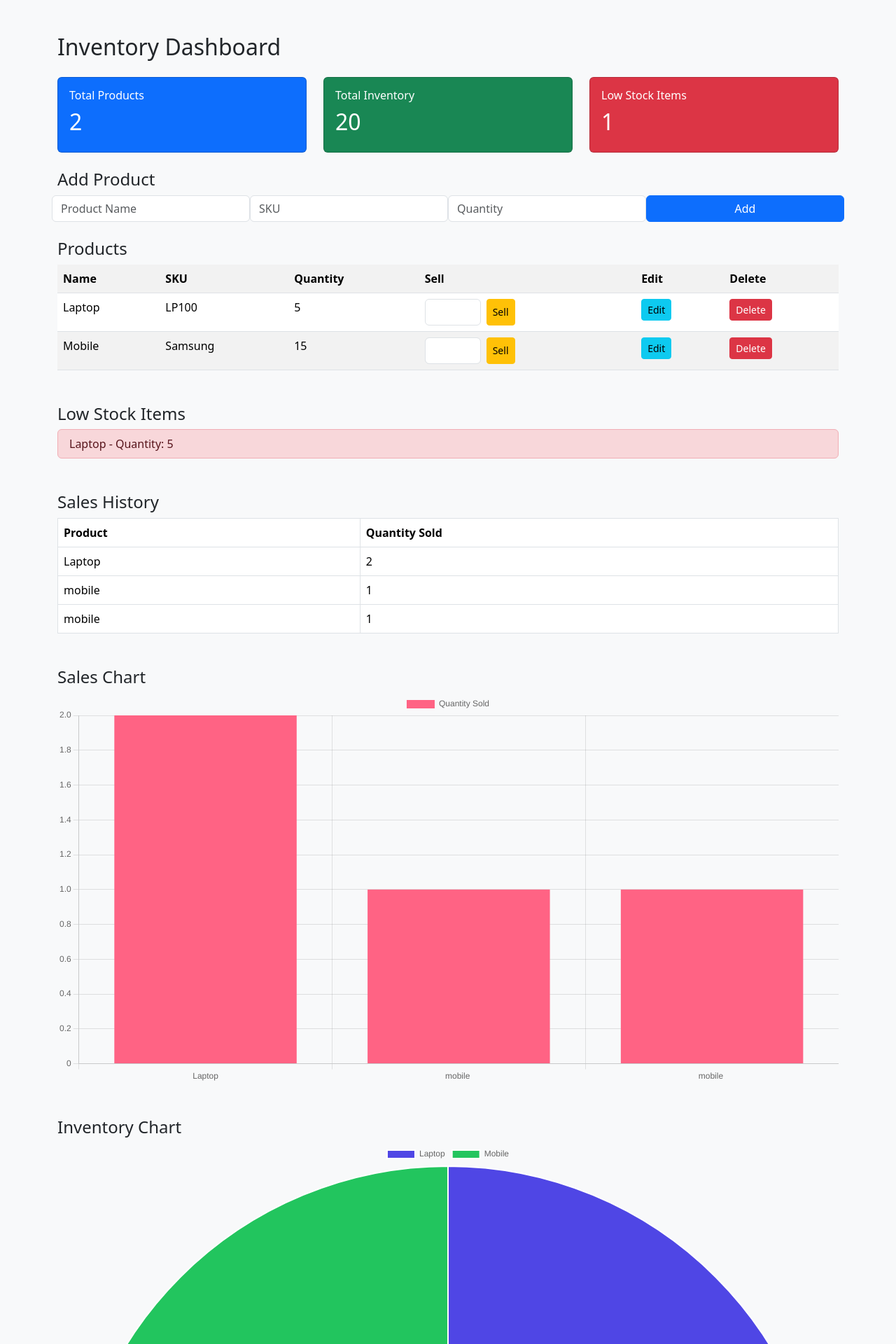
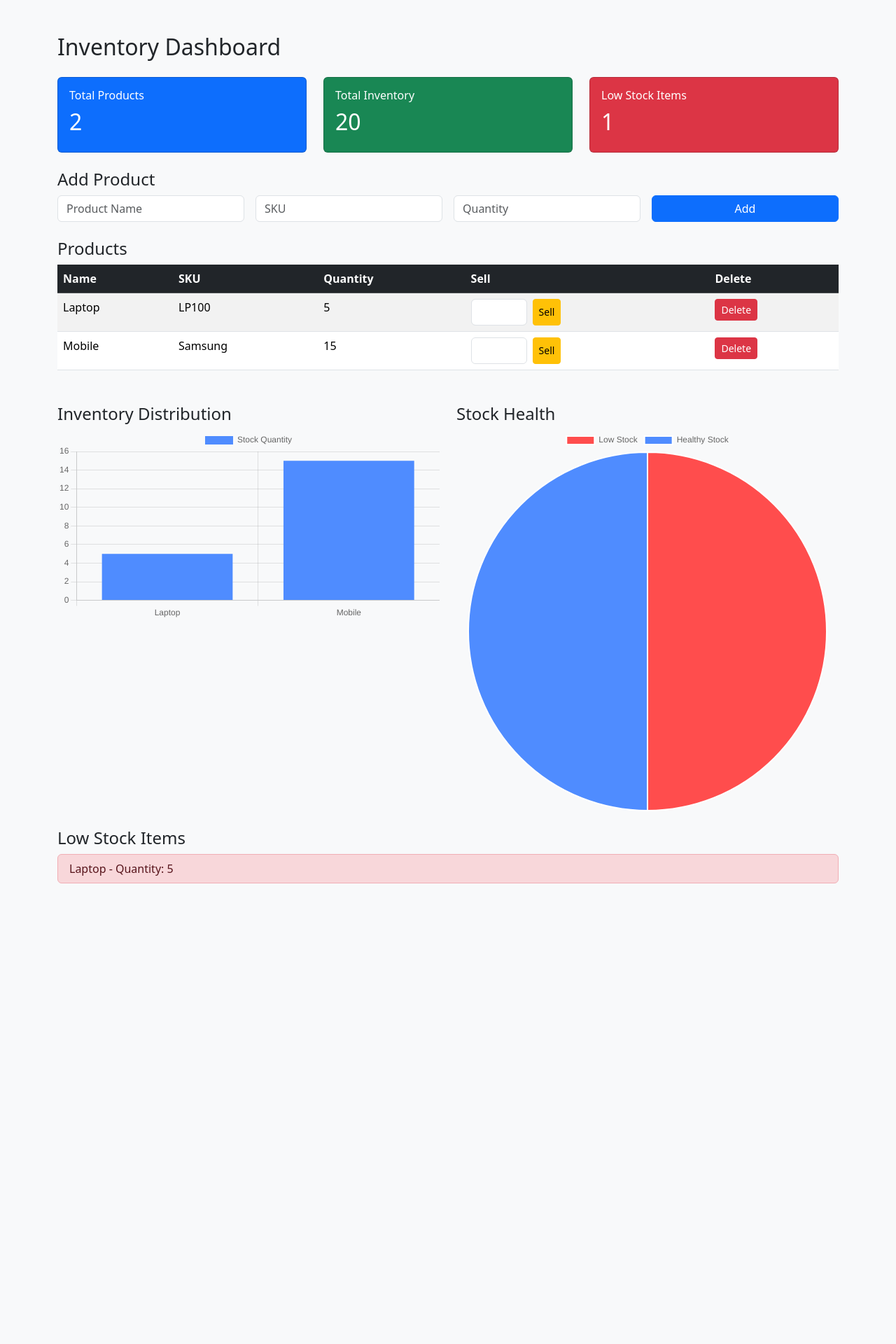
Before and after one commit to HarshaPachcha/wexa-ai-technical-assessment-Harsha, a Flask app: page /dashboard/1 in a window 1280 px wide. Shown: the top 1920 px of the page at 70% size. After the commit the page ends 1262 px from the top, so only its background shows below. Run offline with Flask 3, Linux system fonts and the light colour scheme.

Commit message:
template change

```diff
--- a/app.py
+++ b/app.py
@@ -5,8 +5,8 @@ from flask_bcrypt import Bcrypt
 
 app = Flask(__name__)
 
+# Database configuration (works locally and on Render)
 BASE_DIR = os.path.abspath(os.path.dirname(__file__))
-
 app.config["SQLALCHEMY_DATABASE_URI"] = "sqlite:///" + os.path.join(BASE_DIR, "stockflow.db")
 app.config["SQLALCHEMY_TRACK_MODIFICATIONS"] = False
 app.config["SECRET_KEY"] = "secret"
@@ -14,7 +14,10 @@ app.config["SECRET_KEY"] = "secret"
 db = SQLAlchemy(app)
 bcrypt = Bcrypt(app)
 
-# ---------------- MODELS ---------------- #
+
+# -------------------
+# Models
+# -------------------
 
 class Organization(db.Model):
     id = db.Column(db.Integer, primary_key=True)
@@ -38,20 +41,15 @@ class Product(db.Model):
 
     quantity = db.Column(db.Integer)
 
+    cost_price = db.Column(db.Float)
+    selling_price = db.Column(db.Float)
+
     low_stock_threshold = db.Column(db.Integer, default=5)
 
 
-class Sale(db.Model):
-    id = db.Column(db.Integer, primary_key=True)
-
-    product_id = db.Column(db.Integer)
-
-    product_name = db.Column(db.String(120))
-
-    quantity_sold = db.Column(db.Integer)
-
-
-# ---------------- ROUTES ---------------- #
+# -------------------
+# Routes
+# -------------------
 
 @app.route("/")
 def home():
@@ -59,7 +57,7 @@ def home():
 
 
 # Signup
-@app.route("/signup", methods=["GET","POST"])
+@app.route("/signup", methods=["GET", "POST"])
 def signup():
 
     if request.method == "POST":
@@ -90,7 +88,7 @@ def signup():
 
 
 # Login
-@app.route("/login", methods=["GET","POST"])
+@app.route("/login", methods=["GET", "POST"])
 def login():
 
     if request.method == "POST":
@@ -100,12 +98,12 @@ def login():
 
         user = User.query.filter_by(email=email).first()
 
-        if user and bcrypt.check_password_hash(user.password,password):
+        if user and bcrypt.check_password_hash(user.password, password):
 
             return redirect(f"/dashboard/{user.organization_id}")
 
         else:
-            return "Invalid Login"
+            return "Invalid Email or Password"
 
     return render_template("login.html")
 
@@ -116,8 +114,6 @@ def dashboard(org_id):
 
     products = Product.query.filter_by(organization_id=org_id).all()
 
-    sales = Sale.query.all()
-
     total_products = len(products)
 
     total_inventory = sum(p.quantity for p in products)
@@ -126,16 +122,15 @@ def dashboard(org_id):
 
     return render_template(
         "dashboard.html",
-        products=products,
-        sales=sales,
         total_products=total_products,
         total_inventory=total_inventory,
+        products=products,
         low_stock=low_stock,
         org_id=org_id
     )
 
 
-# Add Product
+# Add product
 @app.route("/add_product/<org_id>", methods=["POST"])
 def add_product(org_id):
 
@@ -156,64 +151,27 @@ def add_product(org_id):
     return redirect(f"/dashboard/{org_id}")
 
 
-# Sell Product
+# Sell product (reduce quantity)
 @app.route("/sell/<int:id>/<org_id>", methods=["POST"])
 def sell_product(id, org_id):
 
     product = Product.query.get(id)
 
-    sold_qty = int(request.form.get("sold_qty",0))
+    sold_qty = int(request.form["sold_qty"])
 
-    if product:
-
+    if product.quantity >= sold_qty:
         product.quantity -= sold_qty
-
-        sale = Sale(
-            product_id=id,
-            product_name=product.name,
-            quantity_sold=sold_qty
-        )
-
-        db.session.add(sale)
-
-        # AUTO DELETE PRODUCT
-        if product.quantity <= 0:
-            db.session.delete(product)
-
-        db.session.commit()
-
-    return redirect(f"/dashboard/{org_id}")
-
-
-# Edit Page
-@app.route("/edit/<int:id>/<org_id>")
-def edit_product(id, org_id):
-
-    product = Product.query.get_or_404(id)
-
-    return render_template("edit_product.html", product=product, org_id=org_id)
-
-
-# Update Product
-@app.route("/update/<int:id>/<org_id>", methods=["POST"])
-def update_product(id, org_id):
-
-    product = Product.query.get_or_404(id)
-
-    product.name = request.form["name"]
-    product.sku = request.form["sku"]
-    product.quantity = int(request.form["quantity"])
 
     db.session.commit()
 
     return redirect(f"/dashboard/{org_id}")
 
 
-# Delete Product
+# Delete product
 @app.route("/delete/<int:id>/<org_id>")
 def delete_product(id, org_id):
 
-    product = Product.query.get_or_404(id)
+    product = Product.query.get(id)
 
     db.session.delete(product)
     db.session.commit()
@@ -221,11 +179,13 @@ def delete_product(id, org_id):
     return redirect(f"/dashboard/{org_id}")
 
 
-# ---------------- RUN APP ---------------- #
+# -------------------
+# Run app
+# -------------------
 
 if __name__ == "__main__":
 
     with app.app_context():
         db.create_all()
 
-    app.run(debug=True)
+    app.run(debug=True, use_reloader=False)
--- a/templates/dashboard.html
+++ b/templates/dashboard.html
@@ -21,47 +21,76 @@
 <div class="row mb-4">
 
 <div class="col-md-4">
+
 <div class="card text-white bg-primary p-3">
+
 <h6>Total Products</h6>
+
 <h2>{{total_products}}</h2>
-</div>
-</div>
 
-<div class="col-md-4">
-<div class="card text-white bg-success p-3">
-<h6>Total Inventory</h6>
-<h2>{{total_inventory}}</h2>
-</div>
-</div>
-
-<div class="col-md-4">
-<div class="card text-white bg-danger p-3">
-<h6>Low Stock Items</h6>
-<h2>{{low_stock|length}}</h2>
-</div>
 </div>
 
 </div>
+
+
+<div class="col-md-4">
+
+<div class="card text-white bg-success p-3">
+
+<h6>Total Inventory</h6>
+
+<h2>{{total_inventory}}</h2>
+
+</div>
+
+</div>
+
+
+<div class="col-md-4">
+
+<div class="card text-white bg-danger p-3">
+
+<h6>Low Stock Items</h6>
+
+<h2>{{low_stock|length}}</h2>
+
+</div>
+
+</div>
+
+</div>
+
 
 
 <h4>Add Product</h4>
 
 <form method="post" action="/add_product/{{org_id}}" class="row g-3 mb-4">
 
-<input name="name" class="form-control col" placeholder="Product Name">
+<div class="col-md-3">
+<input name="name" class="form-control" placeholder="Product Name">
+</div>
 
-<input name="sku" class="form-control col" placeholder="SKU">
+<div class="col-md-3">
+<input name="sku" class="form-control" placeholder="SKU">
+</div>
 
-<input name="quantity" class="form-control col" placeholder="Quantity">
+<div class="col-md-3">
+<input name="quantity" class="form-control" placeholder="Quantity">
+</div>
 
-<button class="btn btn-primary col">Add</button>
+<div class="col-md-3">
+<button class="btn btn-primary w-100">Add</button>
+</div>
 
 </form>
+
 
 
 <h4>Products</h4>
 
 <table class="table table-striped">
+
+<thead class="table-dark">
 
 <tr>
 
@@ -69,18 +98,22 @@
 <th>SKU</th>
 <th>Quantity</th>
 <th>Sell</th>
-<th>Edit</th>
 <th>Delete</th>
 
 </tr>
 
+</thead>
+
+<tbody>
 
 {% for p in products %}
 
 <tr>
 
 <td>{{p.name}}</td>
+
 <td>{{p.sku}}</td>
+
 <td>{{p.quantity}}</td>
 
 
@@ -88,7 +121,7 @@
 
 <form method="post" action="/sell/{{p.id}}/{{org_id}}" style="display:flex">
 
-<input name="sold_qty" type="number" class="form-control me-2" style="width:80px">
+<input name="sold_qty" type="number" min="1" class="form-control me-2" style="width:80px">
 
 <button class="btn btn-warning btn-sm">Sell</button>
 
@@ -98,22 +131,49 @@
 
 
 <td>
-<a href="/edit/{{p.id}}/{{org_id}}" class="btn btn-info btn-sm">Edit</a>
-</td>
 
+<a href="/delete/{{p.id}}/{{org_id}}" class="btn btn-danger btn-sm">
 
-<td>
-<a href="/delete/{{p.id}}/{{org_id}}" class="btn btn-danger btn-sm">Delete</a>
+Delete
+
+</a>
+
 </td>
 
 </tr>
 
 {% endfor %}
 
+</tbody>
+
 </table>
 
 
-<h4 class="mt-5">Low Stock Items</h4>
+
+<div class="row mt-5">
+
+<div class="col-md-6">
+
+<h4>Inventory Distribution</h4>
+
+<canvas id="inventoryChart"></canvas>
+
+</div>
+
+
+<div class="col-md-6">
+
+<h4>Stock Health</h4>
+
+<canvas id="stockChart"></canvas>
+
+</div>
+
+</div>
+
+
+
+<h4 class="mt-4">Low Stock Items</h4>
 
 <ul class="list-group">
 
@@ -129,114 +189,83 @@
 
 </ul>
 
+</div>
 
-<h4 class="mt-5">Sales History</h4>
-
-<table class="table table-bordered">
-
-<tr>
-<th>Product</th>
-<th>Quantity Sold</th>
-</tr>
-
-{% for s in sales %}
-
-<tr>
-
-<td>{{s.product_name}}</td>
-<td>{{s.quantity_sold}}</td>
-
-</tr>
-
-{% endfor %}
-
-</table>
-
-
-<h4 class="mt-5">Sales Chart</h4>
-
-<canvas id="salesChart"></canvas>
-
-
-<h4 class="mt-5">Inventory Chart</h4>
-
-<canvas id="productChart"></canvas>
 
 
 <script>
 
-const soldProducts = [
-{% for s in sales %}
-"{{s.product_name}}",
+const productNames = [
+
+{% for p in products %}
+
+"{{p.name}}",
+
 {% endfor %}
+
 ];
 
-const soldQty = [
-{% for s in sales %}
-{{s.quantity_sold}},
+
+const productQty = [
+
+{% for p in products %}
+
+{{p.quantity}},
+
 {% endfor %}
+
 ];
 
-if(soldProducts.length > 0){
 
-new Chart(document.getElementById("salesChart"),{
+new Chart(document.getElementById("inventoryChart"), {
 
-type:"bar",
+type: "bar",
 
-data:{
-labels:soldProducts,
-datasets:[{
-label:"Quantity Sold",
-data:soldQty,
-backgroundColor:"#ff6384"
+data: {
+
+labels: productNames,
+
+datasets: [{
+
+label: "Stock Quantity",
+
+data: productQty,
+
+backgroundColor: "#4f8cff"
+
 }]
+
 }
 
 });
 
-}
+
+const lowStock = {{low_stock|length}};
+
+const healthyStock = {{products|length}} - lowStock;
 
 
-const productNames = [
-{% for p in products %}
-"{{p.name}}",
-{% endfor %}
-];
+new Chart(document.getElementById("stockChart"), {
 
-const productQty = [
-{% for p in products %}
-{{p.quantity}},
-{% endfor %}
-];
+type: "pie",
 
-if(productNames.length > 0){
+data: {
 
-new Chart(document.getElementById("productChart"),{
+labels: ["Low Stock","Healthy Stock"],
 
-type:"pie",
+datasets: [{
 
-data:{
-labels:productNames,
-datasets:[{
-data:productQty,
-backgroundColor:[
-"#4f46e5",
-"#22c55e",
-"#f59e0b",
-"#ef4444",
-"#06b6d4",
-"#8b5cf6"
-]
+data: [lowStock, healthyStock],
+
+backgroundColor: ["#ff4d4d","#4f8cff"]
+
 }]
+
 }
 
 });
 
-}
-
 </script>
-
-</div>
 
 </body>
 
```
Also changed, not shown: templates/edit_product.html (deleted, +0 -45 lines), README.md (added).
